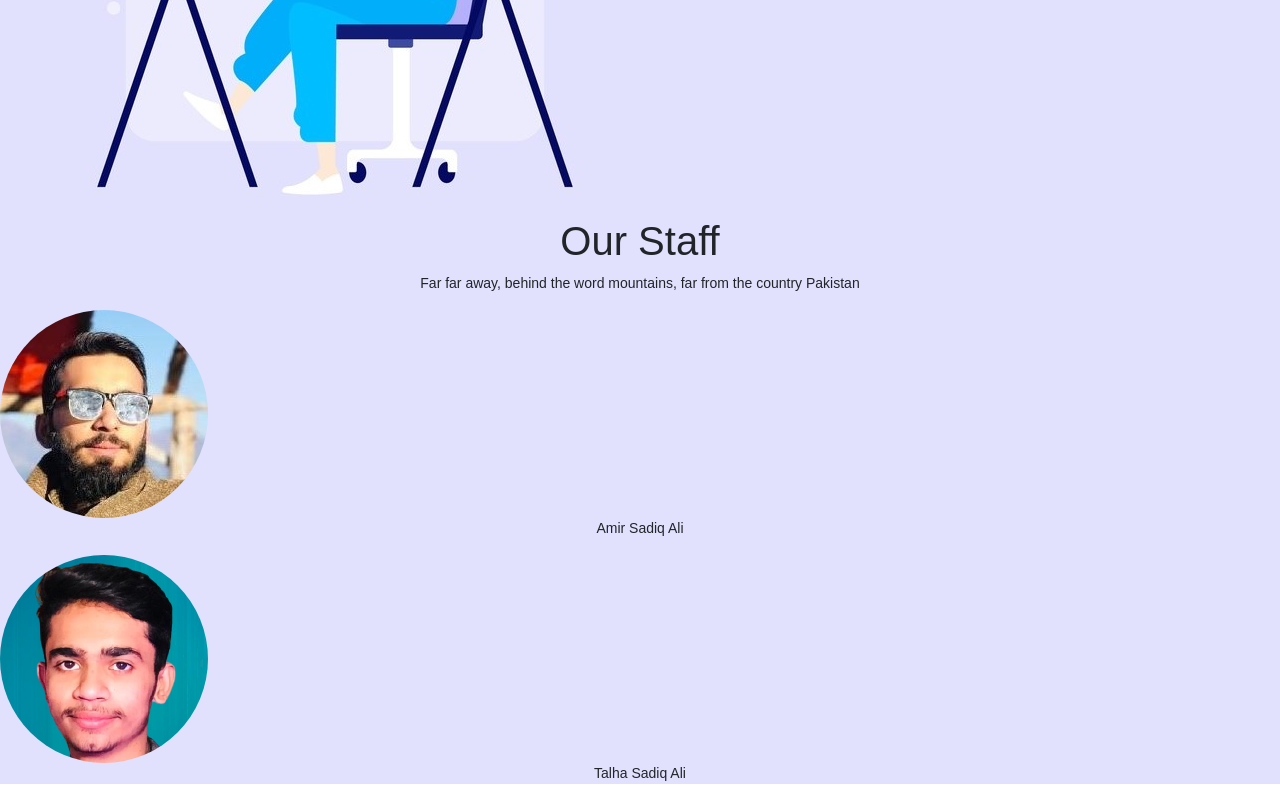
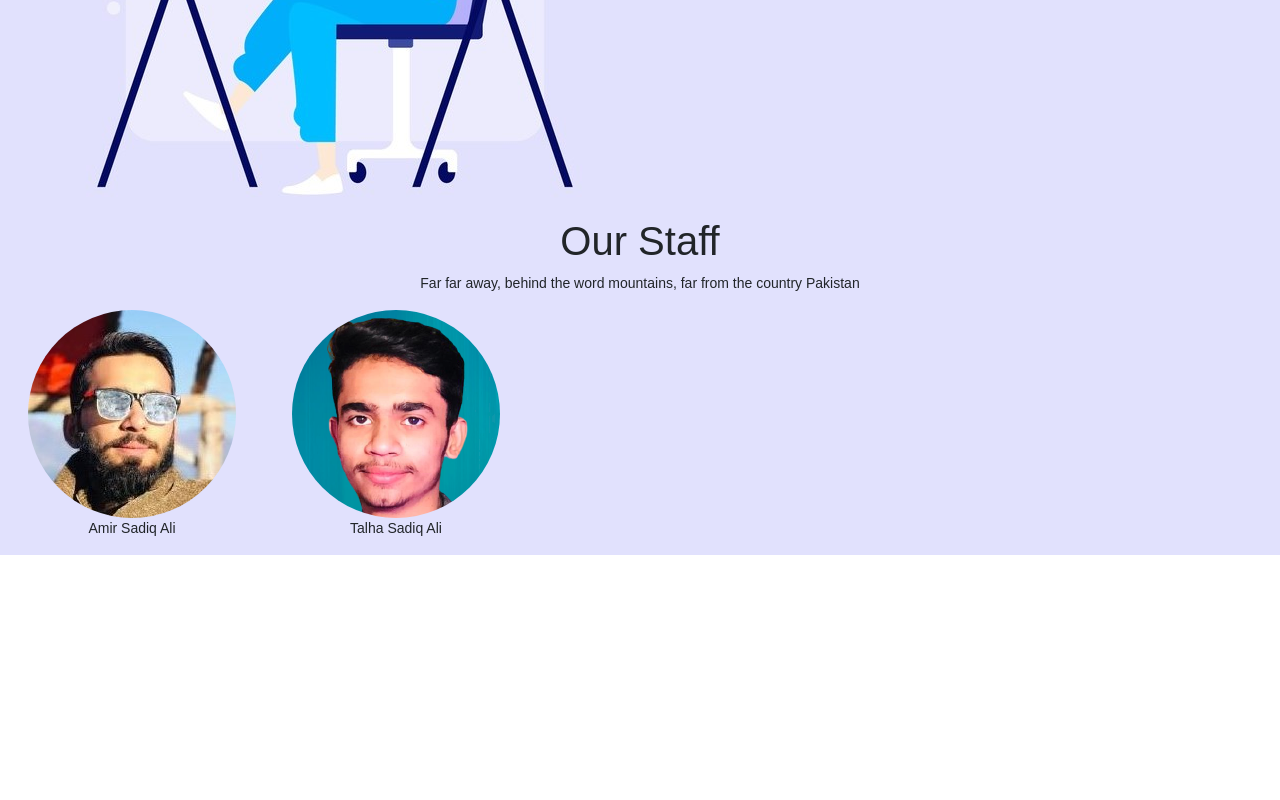
Before and after one commit to faiza203/Portfolio, a React (Create React App) app: page / in a window 1280 px wide. Shown: the part 987-1787 px from the top of the page. After the commit the page ends 1542 px from the top, so only its background shows below. Built offline with nearby package versions, Linux system fonts and the light colour scheme.

Commit message:
Update styles

```diff
--- a/src/components/Staff.js
+++ b/src/components/Staff.js
@@ -8,7 +8,7 @@ const Staff = () => {
       <p>
         Far far away, behind the word mountains, far from the country Pakistan
       </p>
-      <div>
+      <div className="staffDetail">
         <div>
           <div className="amirImage backgroundImgDiv"></div>
           <p>Amir Sadiq Ali</p>
--- a/src/components/css/staff.css
+++ b/src/components/css/staff.css
@@ -1,3 +1,4 @@
+
 .amirImage {
   background-image: url("../staffImages/AmirAli.jpg");
 }
@@ -9,4 +10,10 @@
   width: 13rem;
   background-repeat: no-repeat;
   border-radius: 50%;
+  margin: 0 2em;
 }
+
+.staffDetail{
+  display: flex;
+  flex-direction: row;
+}
```
